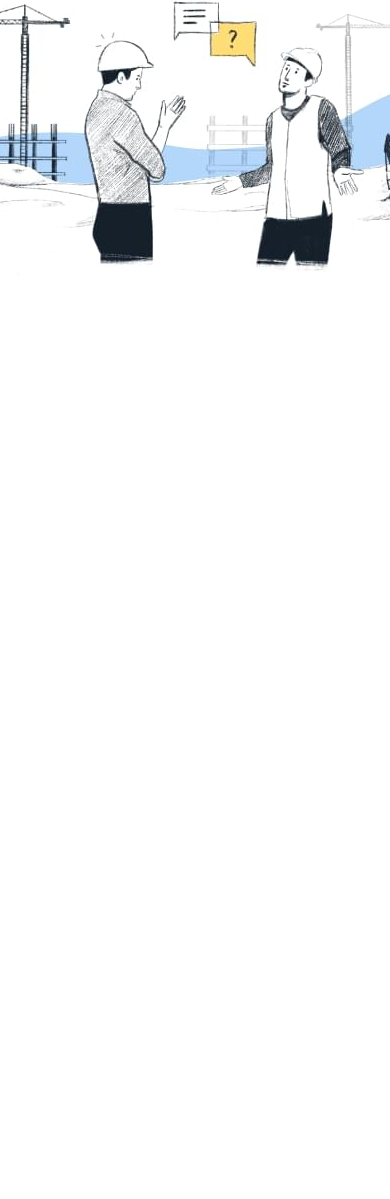
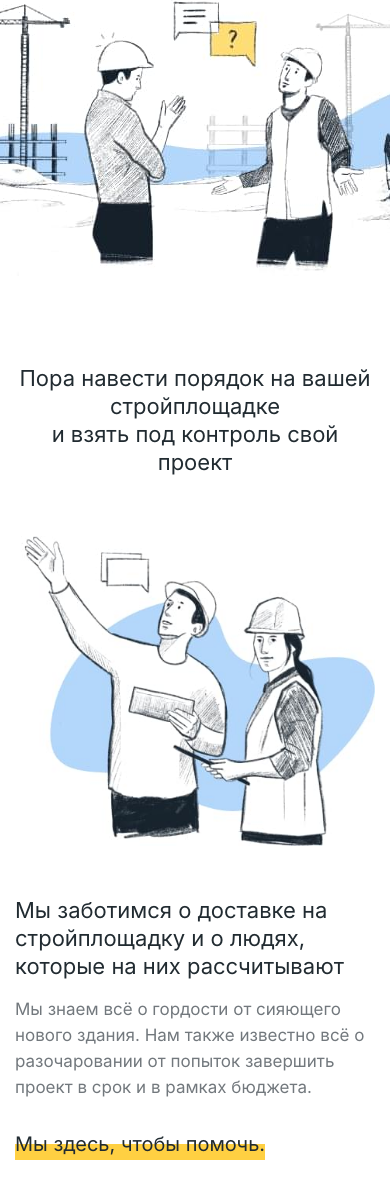
Before and after one commit to Barsoom-coder/stroyControl, a website: page app/index.html in a window 390 px wide. Shown: the part 1834-3033 px from the top of the page. Before the commit the page ends 2198 px from the top, so only its background shows below. Drawn offline with Linux system fonts and the light colour scheme.

Commit message:
>> added adaptability to section skills

```diff
--- a/app/index.html
+++ b/app/index.html
@@ -105,7 +105,7 @@
 			</div>
 		</section>
 
-		<!-- <section class="skills">
+		<section class="skills">
 			<div class="container">
 				<h2 class="skills__title title">Пора навести порядок на вашей стройплощадке <span>и взять под контроль свой
 						проект</span></h2>
@@ -122,7 +122,7 @@
 					<div class="skills__img"><img src="img/dest/skills/workers.jpg" alt="image with two workers"></div>
 				</div>
 			</div>
-		</section> -->
+		</section>
 
 		<!-- <section class="partners">
 			<div class="partners__inner">
--- a/app/notes.txt
+++ b/app/notes.txt
@@ -1,2 +1,6 @@
 section header: 25px;
 section margin-bottom: 80px
+
+section text:
+			font-size: 17px;
+			line-height: 26px;
--- a/app/sass/_skills.scss
+++ b/app/sass/_skills.scss
@@ -23,7 +23,40 @@
 		padding-bottom: 28px;
 	}
 	&__img {
-		width: 464px;
+		max-width: 464px;
 	}
 
 }
+
+@media screen and (max-width: 1000px) {
+	.skills__inner {
+		flex-direction: column-reverse;
+		align-items: center;
+	}
+	.skills__info-par {
+			font-size: 17px;
+			line-height: 26px;
+	}
+	.skills__img {
+		margin-bottom: 50px;
+		img {
+			width: 100%;
+			height: auto;
+		}
+	}
+}
+@media screen and (max-width: 1050px) {
+	.skills__title {
+		padding-bottom: 90px !important;
+	}
+}
+@media screen and (max-width: 700px) {
+	.skills__title {
+		padding-bottom: 70px !important;
+	}
+}
+@media screen and (max-width: 500px) {
+	.skills__title {
+		padding-bottom: 60px !important;
+	}
+}
```
Also changed, not shown: app/css/app.min.css.
